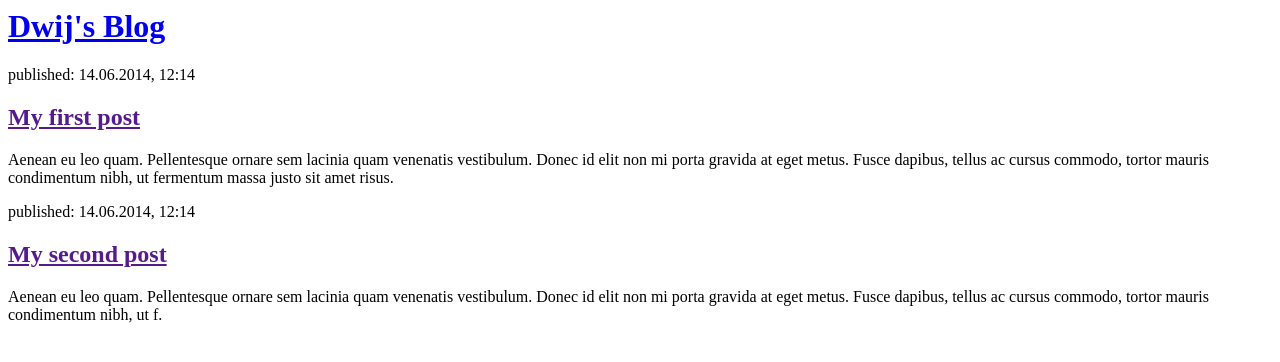
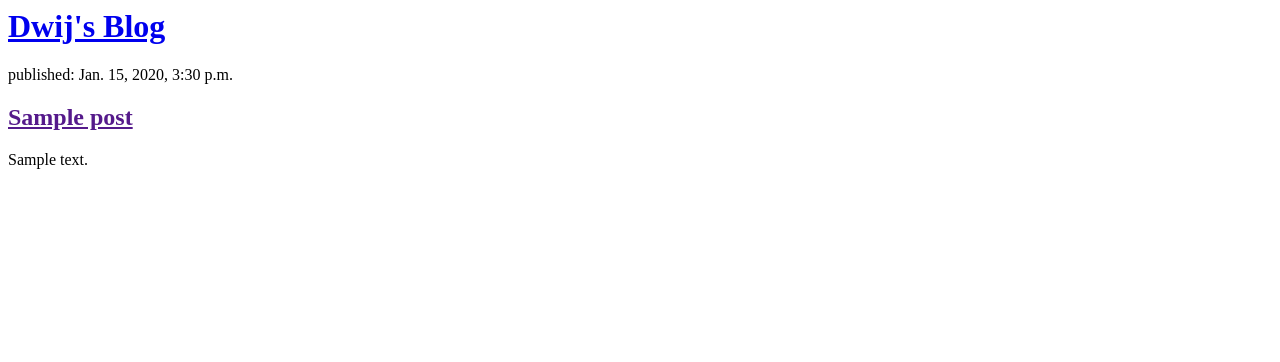
Before and after one commit to dwij2212/my-first-blog, a Django app: page / in a window 1280 px wide. Shown: the top 362 px of the page. Run offline with Django 3.2, Linux system fonts and the light colour scheme; tables that the repository leaves empty hold one stand-in row (values such as "Sample post").

Commit message:
Modified templates to display data from DB

```diff
--- a/myblog/templates/myblog/post_list.html
+++ b/myblog/templates/myblog/post_list.html
@@ -7,16 +7,12 @@
             <h1><a href="/">Dwij's Blog</a></h1>
         </div>
 
-        <div>
-            <p>published: 14.06.2014, 12:14</p>
-            <h2><a href="">My first post</a></h2>
-            <p>Aenean eu leo quam. Pellentesque ornare sem lacinia quam venenatis vestibulum. Donec id elit non mi porta gravida at eget metus. Fusce dapibus, tellus ac cursus commodo, tortor mauris condimentum nibh, ut fermentum massa justo sit amet risus.</p>
-        </div>
-
-        <div>
-            <p>published: 14.06.2014, 12:14</p>
-            <h2><a href="">My second post</a></h2>
-            <p>Aenean eu leo quam. Pellentesque ornare sem lacinia quam venenatis vestibulum. Donec id elit non mi porta gravida at eget metus. Fusce dapibus, tellus ac cursus commodo, tortor mauris condimentum nibh, ut f.</p>
-        </div>
+		{% for post in posts %}
+			<div>
+				<p>published: {{ post.published_date }}</p>
+				<h2><a href="">{{ post.title }}</a></h2>
+				<p>{{ post.text|linebreaksbr }}</p>
+			</div>
+		{% endfor %}
     </body>
 </html>
--- a/myblog/views.py
+++ b/myblog/views.py
@@ -1,6 +1,8 @@
 from django.shortcuts import render
-
+from .models import Post
+from django.utils import timezone
 # Create your views here.
 
 def post_list(request):
-    return render(request, 'myblog/post_list.html', {})
+    posts = Post.objects.filter(published_date__lte = timezone.now()).order_by('published_date')
+    return render(request, 'myblog/post_list.html', {'posts' : posts})
```
